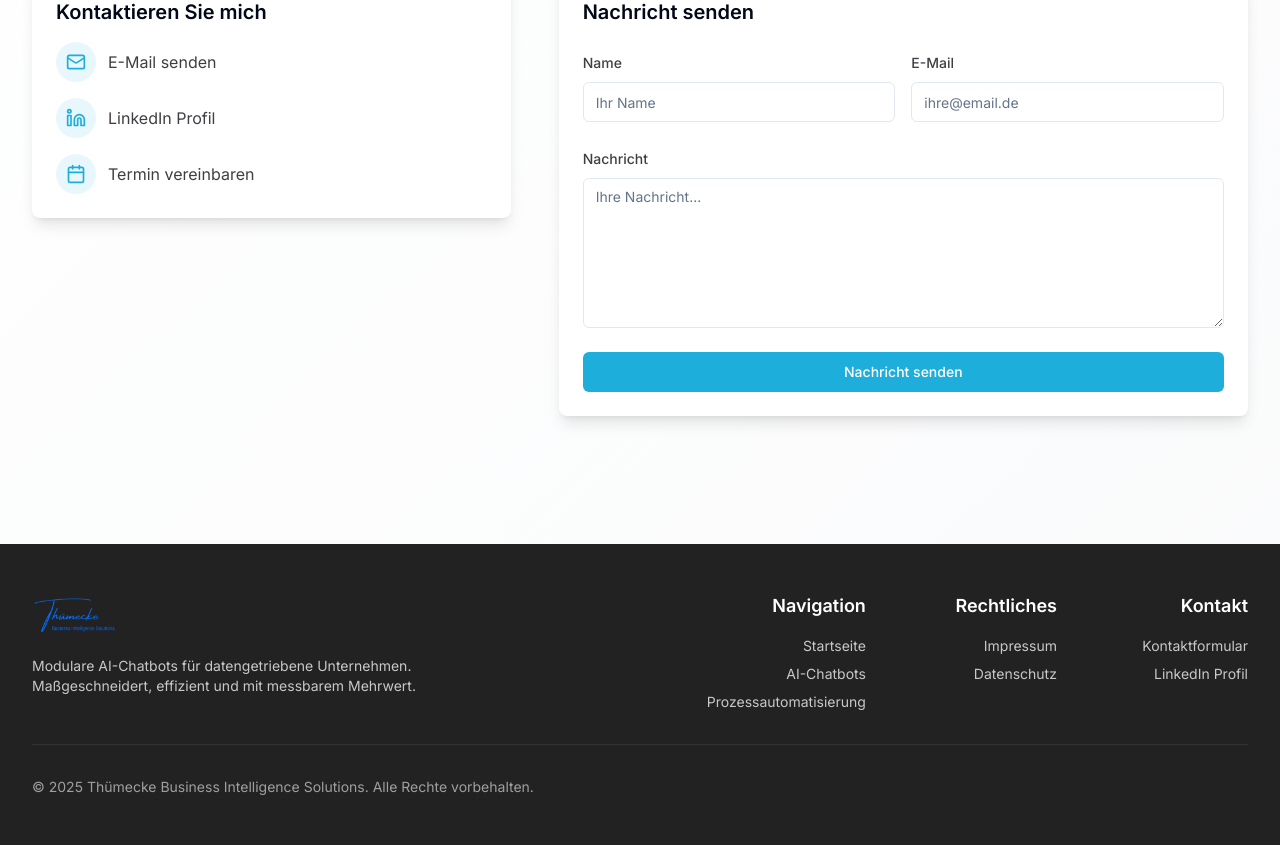
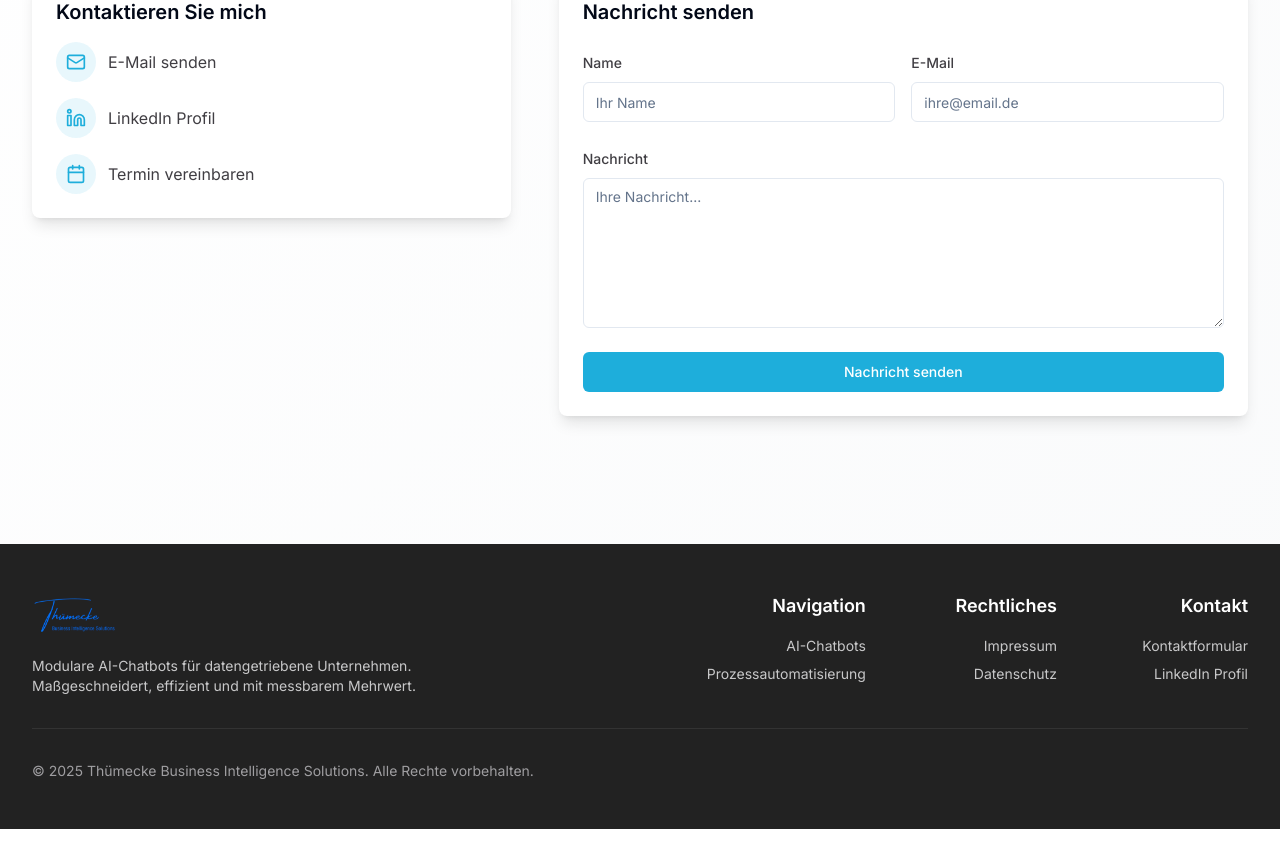
Before and after one commit to clarathue/personal-website, a React (Vite) app: page /contact in a window 1280 px wide. Shown: the part 362-1207 px from the top of the page. Built offline with nearby package versions, Linux system fonts and the light colour scheme.

Commit message:
Remove 'Startseite' link from Footer component to streamline navigation options.

```diff
--- a/src/components/Footer.tsx
+++ b/src/components/Footer.tsx
@@ -3,7 +3,6 @@ import { Link } from 'react-router-dom';
 
 const Footer = () => {
   const mainNavLinks = [
-    { to: '/', text: 'Startseite' },
     { to: '/ai-chatbots', text: 'AI-Chatbots' },
     { to: '/system-integration', text: 'Prozessautomatisierung' }
   ];
```
